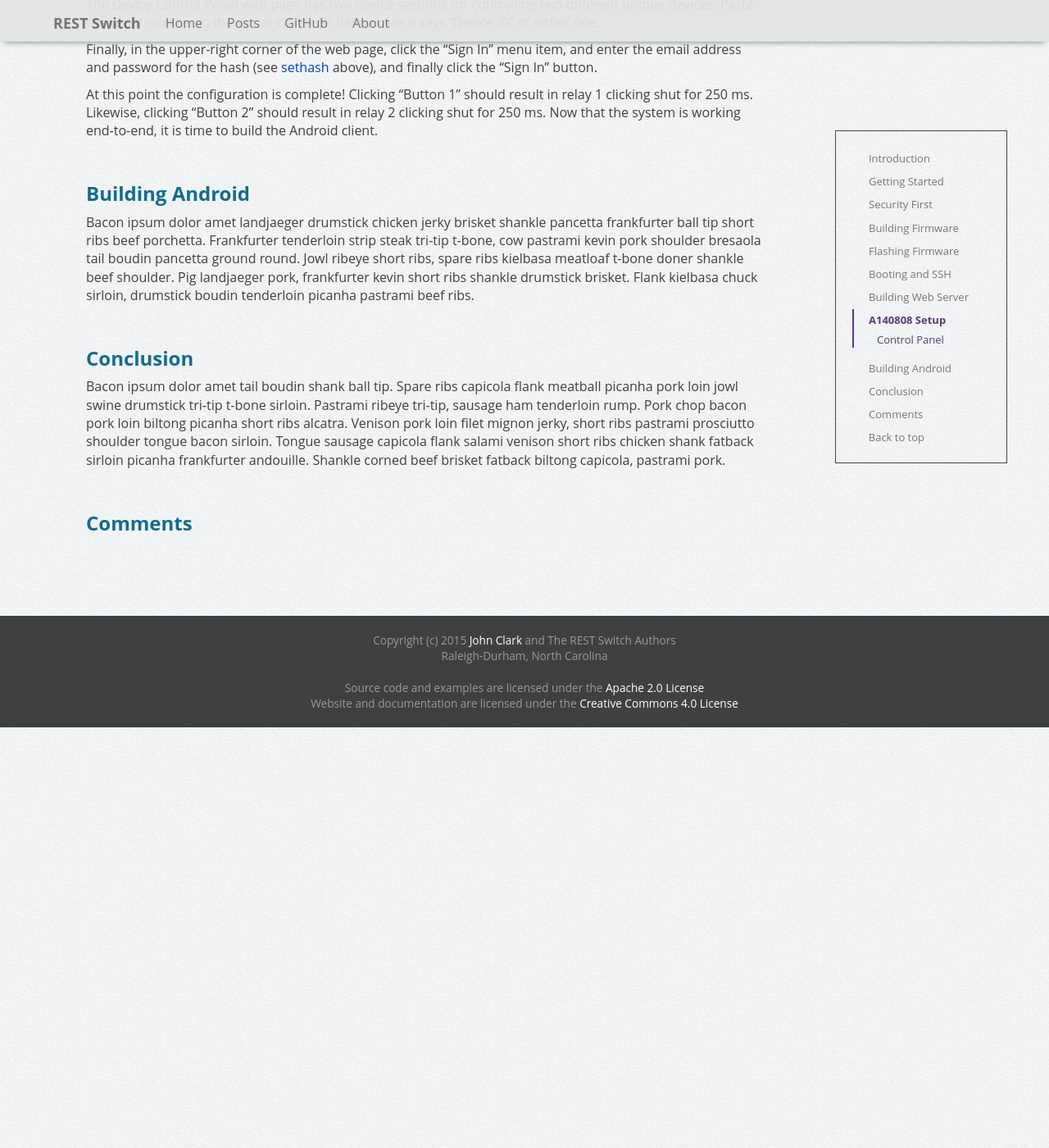
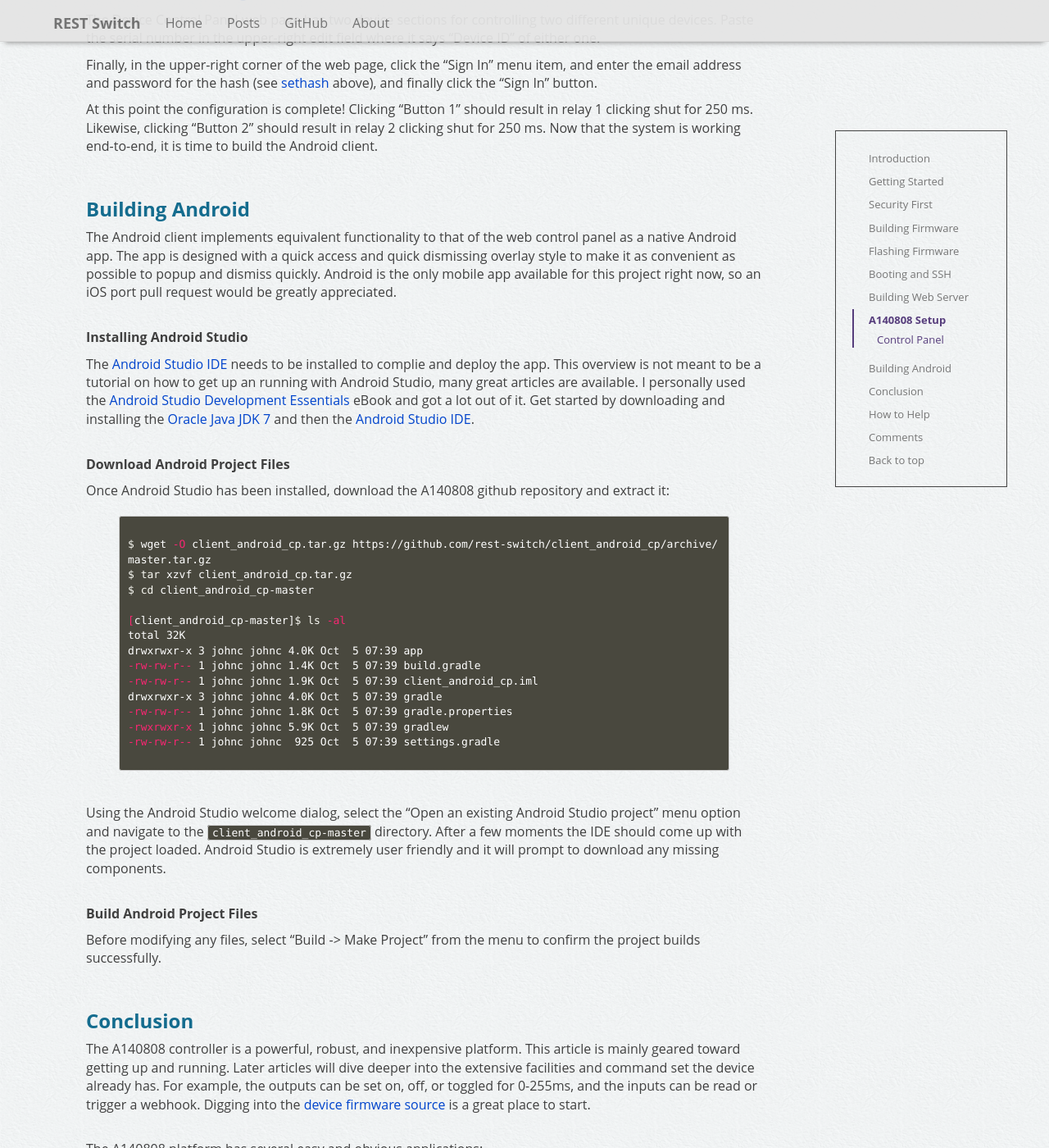
Before and after one commit to rest-switch/rest-switch.github.io, a Jekyll site: the page built from _posts/2015-11-02-a140808.markdown, in a window 1280 px wide and 1400 px high, scrolled down 24325 px. Shown: the whole window at 82% size. Built offline with Jekyll 4.4.1, drawn with Linux system fonts in a browser that asks for light colours; nearby versions of some CDN libraries; comment, search, counter and statistics services are not loaded; before the commit the page ends 25212 px from its top, so only the background shows below that; some of the changed text lies outside the part shown.

Commit message:
most of android section

```diff
--- a/_posts/2015-11-02-a140808.markdown
+++ b/_posts/2015-11-02-a140808.markdown
@@ -69,8 +69,15 @@ toc: >
                 <li><a href="#a140808-setup-cp">Control&nbsp;Panel</a></li>
               </ul>
             </li>
-            <li><a href="#building-android">Building&nbsp;Android</a></li>
+            <li><a href="#building-android">Building&nbsp;Android</a>
+              <ul class="nav nav-stacked">
+                <li><a href="#bandroid-install">Android&nbsp;Studio</a></li>
+                <li><a href="#bandroid-download">Download&nbsp;Project</a></li>
+                <li><a href="#bandroid-build">Build&nbsp;Project</a></li>
+              </ul>
+            </li>
             <li><a href="#conclusion">Conclusion</a></li>
+            <li><a href="#contribute">How&nbsp;to&nbsp;Help</a></li>
             <li><a href="#comments">Comments</a></li>
           </ul>
 ---
@@ -913,11 +920,11 @@ lrwxrwxrwx    1 root     root            13 Oct  3 23:43 7543b2d6.0 -> acme-co_c
 
 {% endhighlight %}
 
-Once the A140808 device is able to connect with the web server, check the <code>channels-stats</code> endpoint to see the devices registered with it. The endpoint is currently not secured, so that is something that needs to be moved behind the /secure/ route to be password protected. Issue the following command to see the devices registered with the server:
+Once the A140808 device is able to connect with the web server, check the <code>/secure/stats</code> endpoint to see the devices registered with it. The endpoint is secured by the userid (email) and password specified above in the setpass step. Issue the following command to see the devices registered with the server (note that you must specify the userid after the <code>--user</code> command line option):
 
 {% highlight sh %}
 
-$ wget -qO- --no-check-certificate "https://52.1.48.84/channels-stats?id=ALL"
+$ wget --user <userid> --ask-password -qO- --no-check-certificate "https://52.1.48.84/secure/stats?id=ALL"
 { "hostname": "7cd5b2c63c16",
   "time": "2015-11-02T00:20:05",
   "channels": "1",
@@ -950,14 +957,85 @@ At this point the configuration is complete! Clicking "Button 1" should result i
 
 ###Building Android
 
-Bacon ipsum dolor amet landjaeger drumstick chicken jerky brisket shankle pancetta frankfurter ball tip short ribs beef porchetta. Frankfurter tenderloin strip steak tri-tip t-bone, cow pastrami kevin pork shoulder bresaola tail boudin pancetta ground round. Jowl ribeye short ribs, spare ribs kielbasa meatloaf t-bone doner shankle beef shoulder. Pig landjaeger pork, frankfurter kevin short ribs shankle drumstick brisket. Flank kielbasa chuck sirloin, drumstick boudin tenderloin picanha pastrami beef ribs.
+The Android client implements equivalent functionality to that of the web control panel as a native Android app. The app is designed with a quick access and quick dismissing overlay style to make it as convenient as possible to popup and dismiss quickly. Android is the only mobile app available for this project right now, so an iOS port pull request would be greatly appreciated.
+
+<a class="anchor" id="bandroid-install"></a>
+
+<br/>**Installing Android Studio**
+
+The <a href="https://developer.android.com/sdk/index.html" target="_blank">Android Studio IDE</a> needs to be installed to complie and deploy the app. This overview is not meant to be a tutorial on how to get up an running with Android Studio, many great articles are available. I personally used the <a href="http://www.ebookfrenzy.com/ebookpages/android_studio_ebook.html" target="_blank">Android Studio Development Essentials</a> eBook and got a lot out of it. Get started by downloading and installing the <a href="http://www.oracle.com/technetwork/java/javase/downloads/jdk7-downloads-1880260.html" target="_blank">Oracle Java JDK 7</a> and then the <a href="https://developer.android.com/sdk/index.html" target="_blank">Android Studio IDE</a>.
+
+<a class="anchor" id="bandroid-download"></a>
+
+<br/>**Download Android Project Files**
+
+Once Android Studio has been installed, download the A140808 github repository and extract it:
+
+{% highlight sh %}
+
+$ wget -O client_android_cp.tar.gz https://github.com/rest-switch/client_android_cp/archive/master.tar.gz
+$ tar xzvf client_android_cp.tar.gz
+$ cd client_android_cp-master
+
+[client_android_cp-master]$ ls -al
+total 32K
+drwxrwxr-x 3 johnc johnc 4.0K Oct  5 07:39 app
+-rw-rw-r-- 1 johnc johnc 1.4K Oct  5 07:39 build.gradle
+-rw-rw-r-- 1 johnc johnc 1.9K Oct  5 07:39 client_android_cp.iml
+drwxrwxr-x 3 johnc johnc 4.0K Oct  5 07:39 gradle
+-rw-rw-r-- 1 johnc johnc 1.8K Oct  5 07:39 gradle.properties
+-rwxrwxr-x 1 johnc johnc 5.9K Oct  5 07:39 gradlew
+-rw-rw-r-- 1 johnc johnc  925 Oct  5 07:39 settings.gradle
+
+{% endhighlight %}
+
+Using the Android Studio welcome dialog, select the "Open an existing Android Studio project" menu option and navigate to the <code>client_android_cp-master</code> directory. After a few moments the IDE should come up with the project loaded. Android Studio is extremely user friendly and it will prompt to download any missing components.
+
+<a class="anchor" id="bandroid-build"></a>
+
+<br/>**Build Android Project Files**
+
+Before modifying any files, select "Build -&gt; Make Project" from the menu to confirm the project builds successfully.
+
 
 <a class="anchor" id="conclusion"></a>
 <span>&nbsp;</span>
 
 ###Conclusion
 
-Bacon ipsum dolor amet tail boudin shank ball tip. Spare ribs capicola flank meatball picanha pork loin jowl swine drumstick tri-tip t-bone sirloin. Pastrami ribeye tri-tip, sausage ham tenderloin rump. Pork chop bacon pork loin biltong picanha short ribs alcatra. Venison pork loin filet mignon jerky, short ribs pastrami prosciutto shoulder tongue bacon sirloin. Tongue sausage capicola flank salami venison short ribs chicken shank fatback sirloin picanha frankfurter andouille. Shankle corned beef brisket fatback biltong capicola, pastrami pork.
+The A140808 controller is a powerful, robust, and inexpensive platform. This article is mainly geared toward getting up and running. Later articles will dive deeper into the extensive facilities and command set the device already has. For example, the outputs can be set on, off, or toggled for 0-255ms, and the inputs can be read or trigger a webhook. Digging into the <a href="https://github.com/rest-switch/device_a140808/tree/master/hlk-rm04/files/package/system/a140808/src" target="_blank">device firmware source</a> is a great place to start.
+
+<br/>The A140808 platform has several easy and obvious applications:
+
+**Thermostat**
+
+The potential exists for controlling an HVAC system much the same way the <a href="http://www.bayweb.com/media/2005/bw-wt4-1doc.pdf" target="_blank">BayWeb Thermostat</a> does. In this application a remote temperature sending device needs to be added either via serial (i.e. RS485) or WiFi connection. The number of relay outputs of the A140808 device are suitable and appropriate for controlling modern HVAC equipment.
+
+**Sprinkler System Control**
+
+The relay outputs of the A140808 device also make it highly siutable for controlling a sprinkler system the way <a href="https://opensprinkler.com" target="_blank">other projects</a> do, but at a much lower cost.
+
+**Home Alarm**
+
+Integration with an existing alarm system or alarm system components for an open source extensible alarm system.
+
+**Other Hardware**
+
+Other projects based on the Ralink RT5350 SOC include devices in the <a target="_blank" href="http://www.belkin.com/us/Products/home-automation/c/wemo-home-automation">WeMo</a> hardware line. Presumably, only minor modifications to this project would be needed to take advantage of this hardware.
+
+
+<a class="anchor" id="contribute"></a>
+<span>&nbsp;</span>
+
+###How to Help
+
+The goal of this effort is to create a highly secure open source IoT ecosystem. A primary problem with existing IoT products is weak security. Unfortunately high security and encryption create an opaque environment, and consumers have no good way of knowing what their IoT devices are doing. One way is to open source the implementation.
+
+The goal of the hardware is to adapt off-the-shelf hardware for IoT projects. The goal is *not* to create a fragile connection from a Raspberry Pi to a garage door. All projects must be safe and suitable to run in an industrial, commercial, or residential application.
+
+This is an open source project and pull requests are greatly appreciated. This project is still in need of core committers, if you have an interest at this level, please contact me directly.
+
+
 
 <a class="anchor" id="comments"></a>
 <span>&nbsp;</span>
```
Also changed, not shown: images/android_studio.png (added), images/tl866_pinout.png (added).
